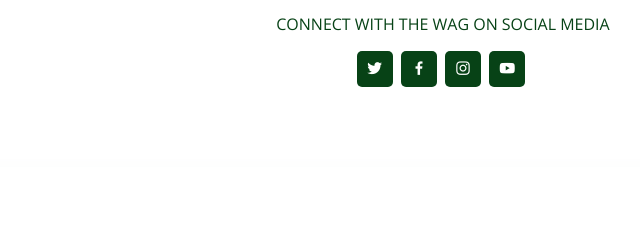
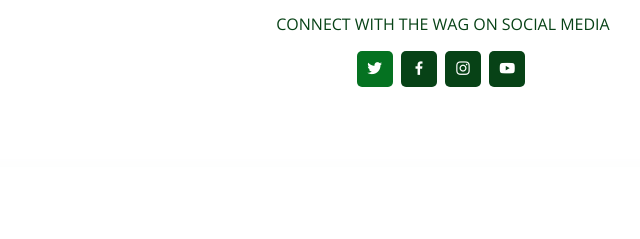
Before and after one commit to HansoniBoroCaleb/wagdemo.github.io, a plain HTML site: page index.html in a window 1280 px wide. In both pictures the pointer is over the link 571 px from the left and 1916 px from the top of the page. Shown: the part 1847-2086 px from the top of the page, 197-837 px from the left. Drawn offline with nearby package versions, Linux system fonts and the light colour scheme.

Commit message:
Add files via upload

```diff
--- a/assets/css/style.css
+++ b/assets/css/style.css
@@ -334,7 +334,7 @@ section {
   transition: 0.3s;
 }
 
-#footer .social-links a:hover {
+.social-links a:hover {
   background: #057221;
   color: #fff;
   text-decoration: none;
```
